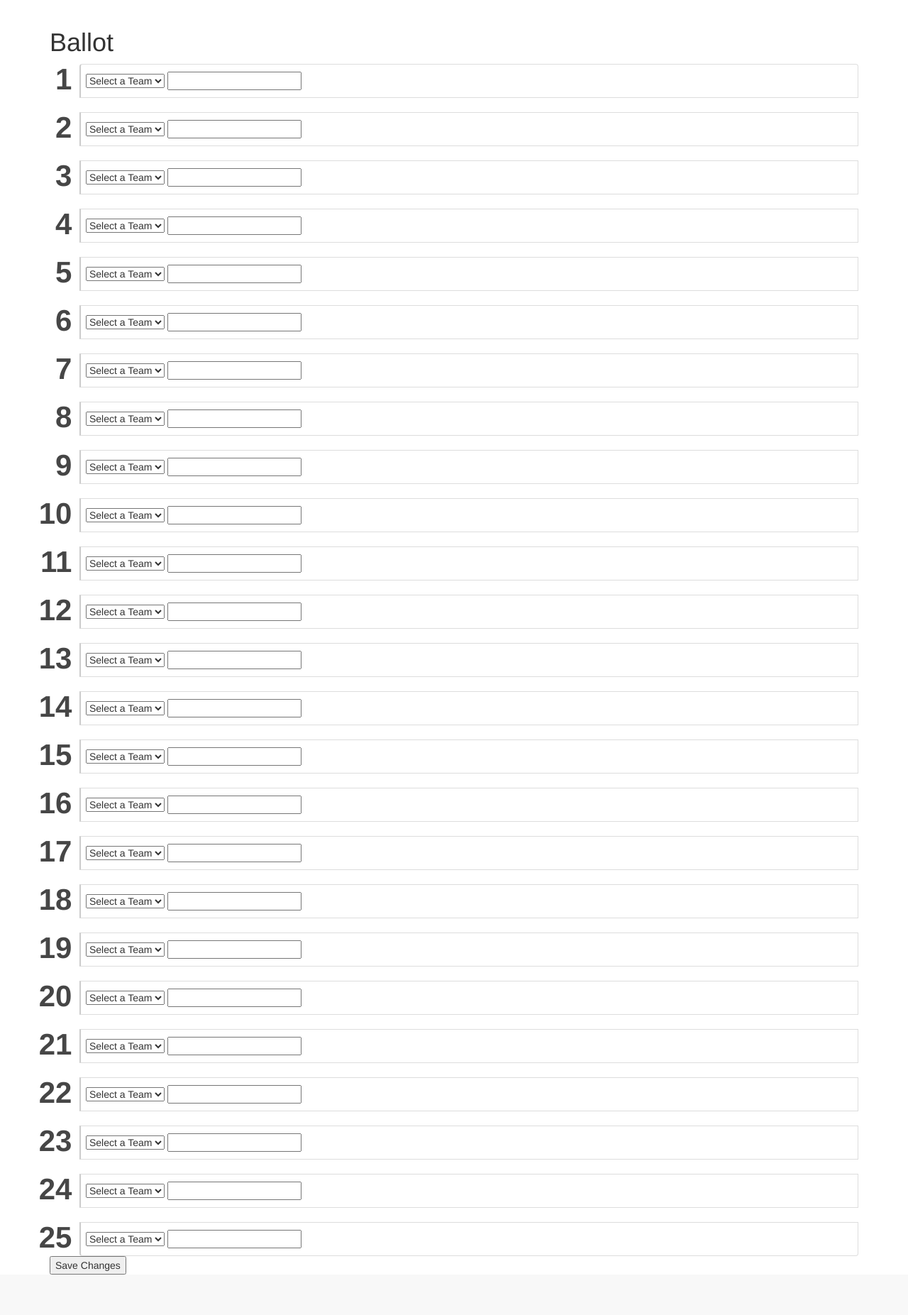
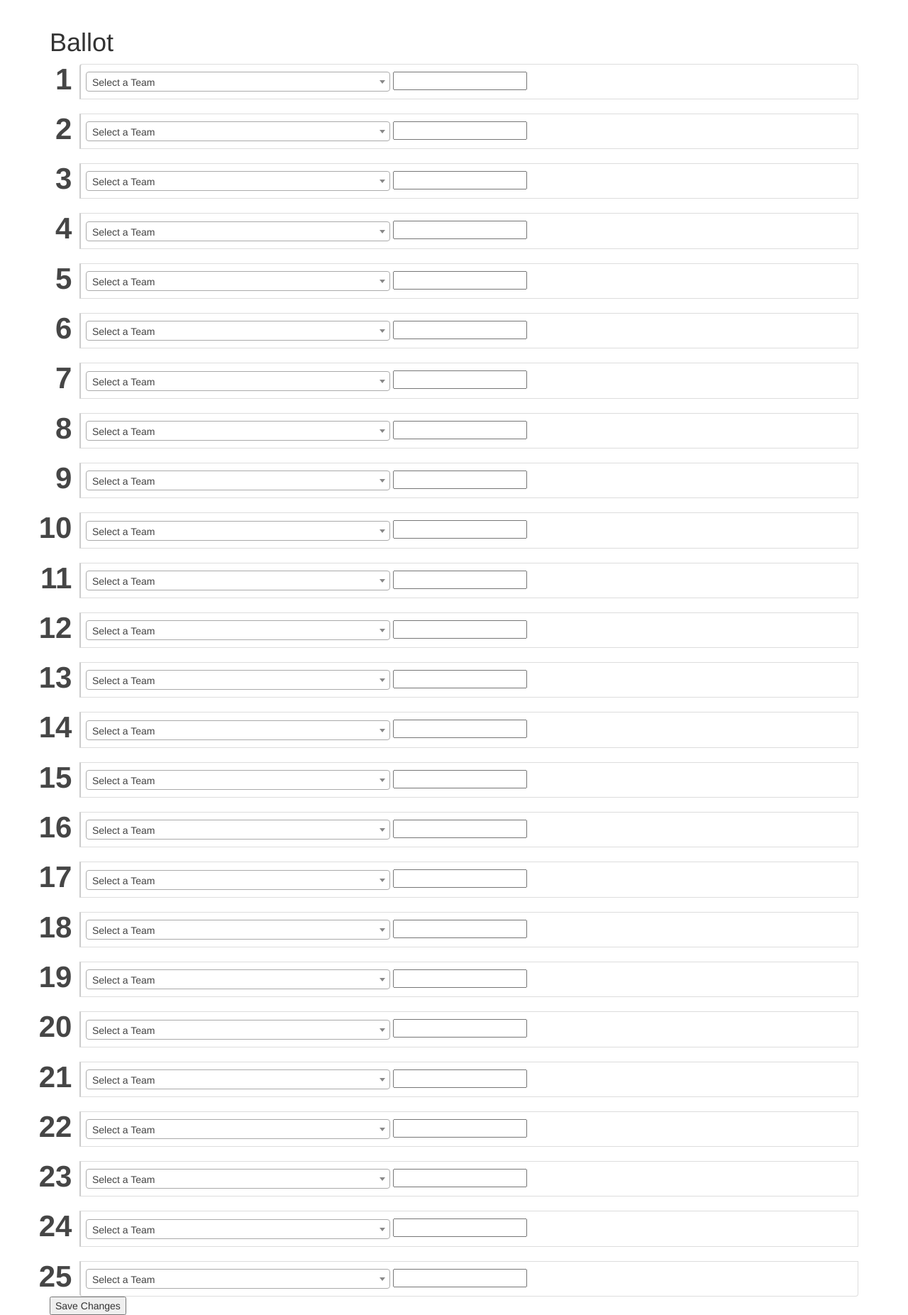
Before and after one commit to brandonsato/cbbpoll, a Flask app: page /submitballot in a window 1280 px wide. Shown: the part 51-1904 px from the top of the page at 71% size. Before the commit the page ends 1847 px from the top, so only its background shows below. Run offline with Flask 2, Linux system fonts and the light colour scheme; data that the repository does not hold is empty; some libraries are stand-ins or nearby versions.

Commit message:
re-add submit2 for ballot

```diff
--- a/cbbpoll/templates/submitballot.html
+++ b/cbbpoll/templates/submitballot.html
@@ -12,13 +12,13 @@
 {{form.hidden_tag()}}
 	<ol class="list-group ballot">
 {% for vote in form.votes %}
-    <li class="list-group-item">
+    <li class="list-group-item{% if vote.team.errors %} list-group-item-warning{% endif %}">
     	{% if vote.team.errors %}
     		{% for error in vote.team.errors %}
     			{{ error }}
     		{% endfor %}
     	{% endif %}
-    {{vote.team() }}
+    {{vote.team(class_="team") }}
     {{vote.reason()}}
 		</li>
 
@@ -30,9 +30,9 @@
 
 {% block scripts %}
 {{super()}}
-<d script src="//cdnjs.cloudflare.com/ajax/libs/select2/3.5.0/select2.min.js"></script>
+<script src="//cdnjs.cloudflare.com/ajax/libs/select2/3.5.0/select2.min.js"></script>
 <script>
-        $(document).ready(function() { $("select.team").select2({width: '40%'}); });
+        $(document).ready(function() { $("select.team").select2({width: "40%"}); });
 </script>
 
  {% endblock %}
```
